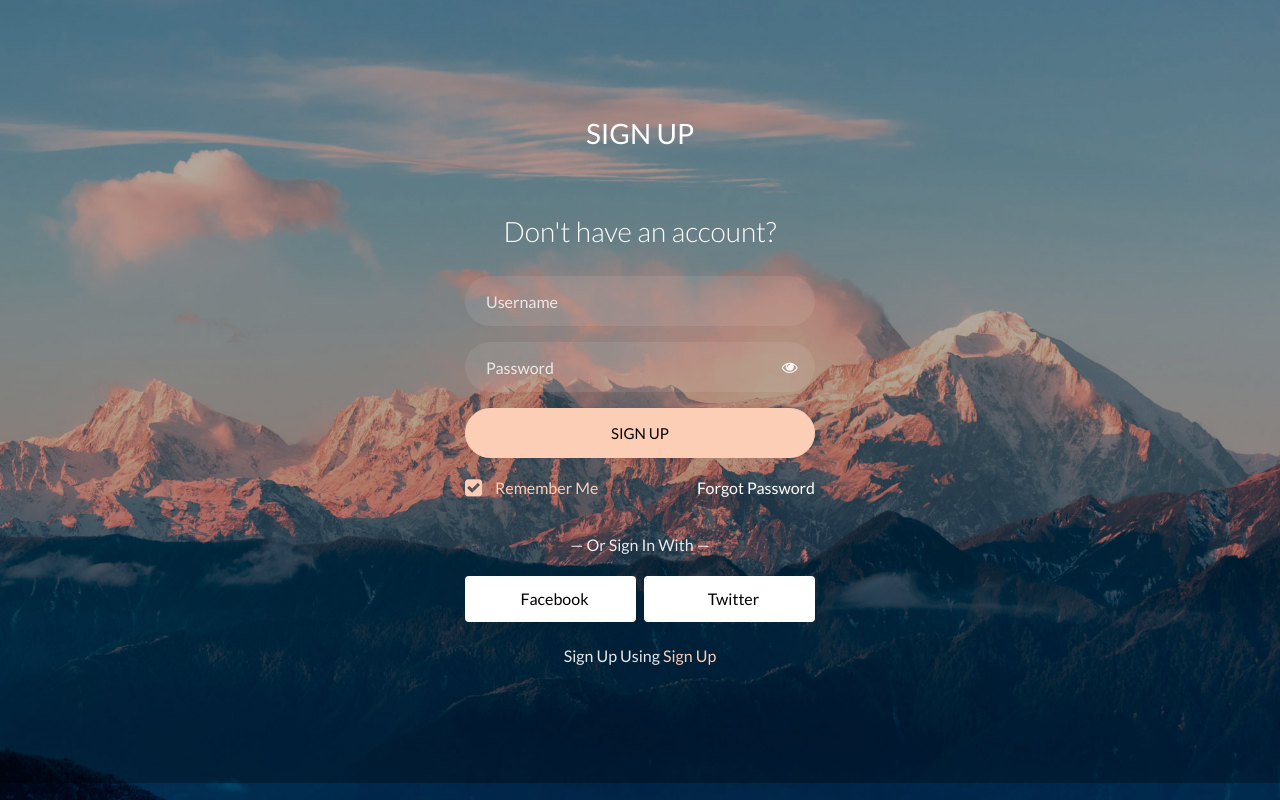
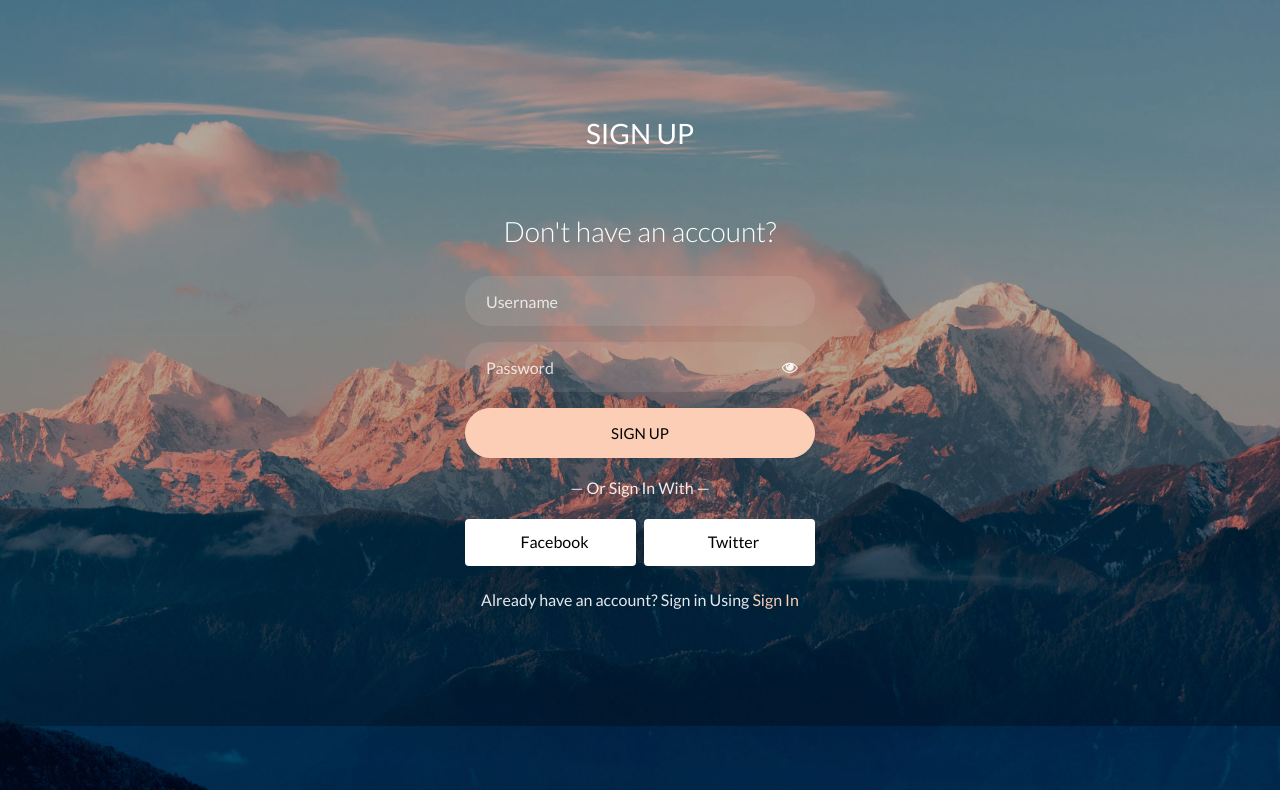
Before and after one commit to richard1615/Blog-Application, a Flask app: page /signup in a window 1280 px wide. Run offline with Flask 3, Linux system fonts and the light colour scheme; some libraries are stand-ins or nearby versions.

Commit message:
signup: fixed post method and removed sign in options

```diff
--- a/templates/signup.html
+++ b/templates/signup.html
@@ -24,7 +24,7 @@
 				<div class="col-md-6 col-lg-4">
 					<div class="login-wrap p-0">
 		      	<h3 class="mb-4 text-center">Don't have an account?</h3>
-		      	<form action="{{ url_for('signup') }}" class="signin-form">
+		      	<form action="{{ url_for('signup') }}" class="signin-form" method = "post">
 		      		<div class="form-group">
 		      			<input name="username" type="text" class="form-control" placeholder="Username" required>
 		      		</div>
@@ -35,17 +35,6 @@
 	            <div class="form-group">
 	            	<button type="submit" class="form-control btn btn-primary submit px-3">Sign Up</button>
 	            </div>
-	            <div class="form-group d-md-flex">
-	            	<div class="w-50">
-		            	<label class="checkbox-wrap checkbox-primary">Remember Me
-									  <input type="checkbox" checked>
-									  <span class="checkmark"></span>
-									</label>
-								</div>
-								<div class="w-50 text-md-right">
-									<a href="#" style="color: #fff">Forgot Password</a>
-								</div>
-	            </div>
 
 	          </form>
 	          <p class="w-100 text-center">&mdash; Or Sign In With &mdash;</p>
@@ -55,11 +44,11 @@
 	          </div>
 			  <div class="flex-col-c p-t-155" style="text-align: center; margin-top: 20px;">
 						<span class="txt1 p-b-17">
-							Sign Up Using
+							Already have an account? Sign in Using
 						</span>
 
-						<a href="" class="txt2">
-							Sign Up
+						<a href="{{url_for('login')}}" class="txt2">
+							Sign In
 						</a>
 					</div>
 		      </div>
```
